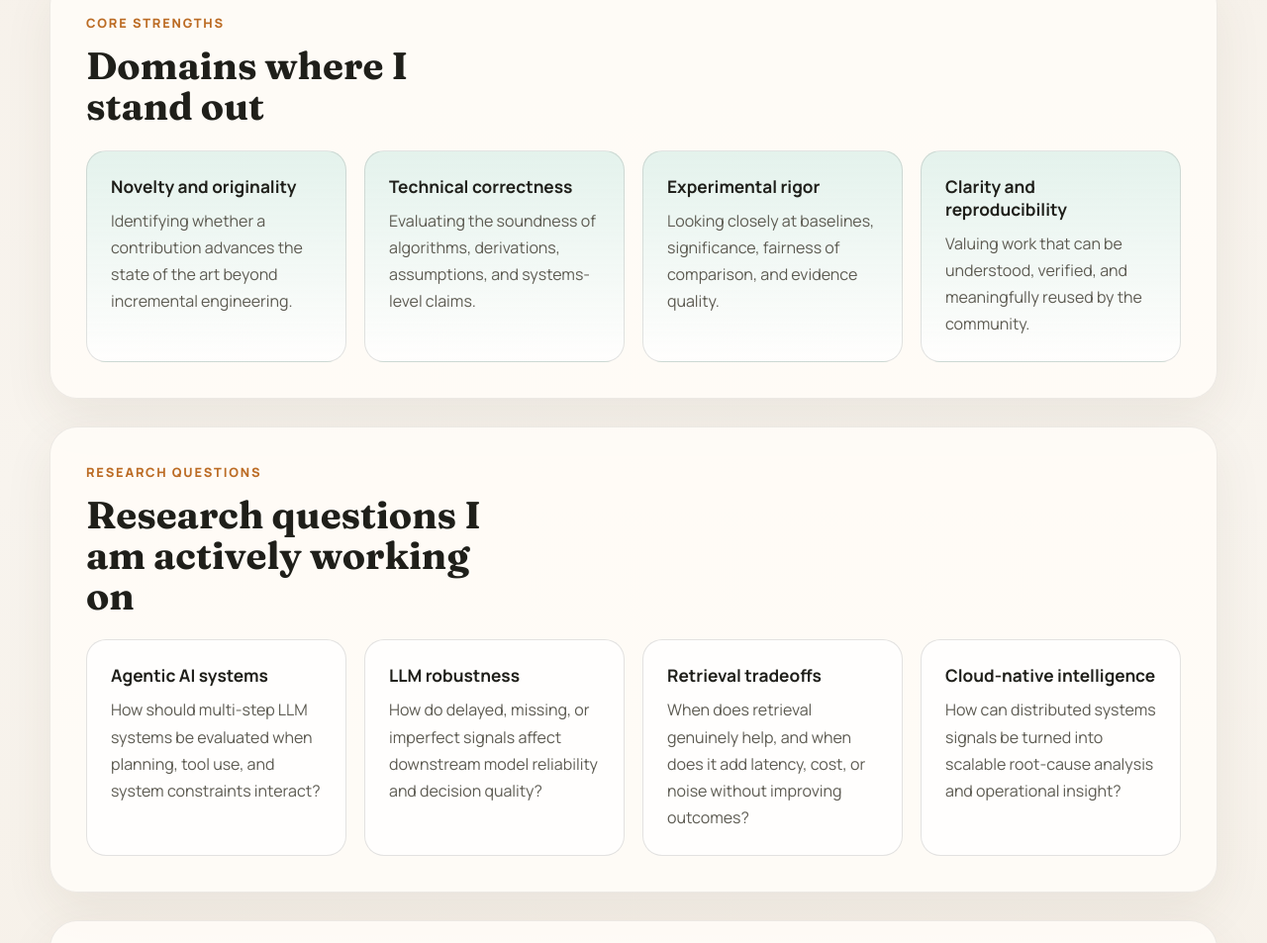
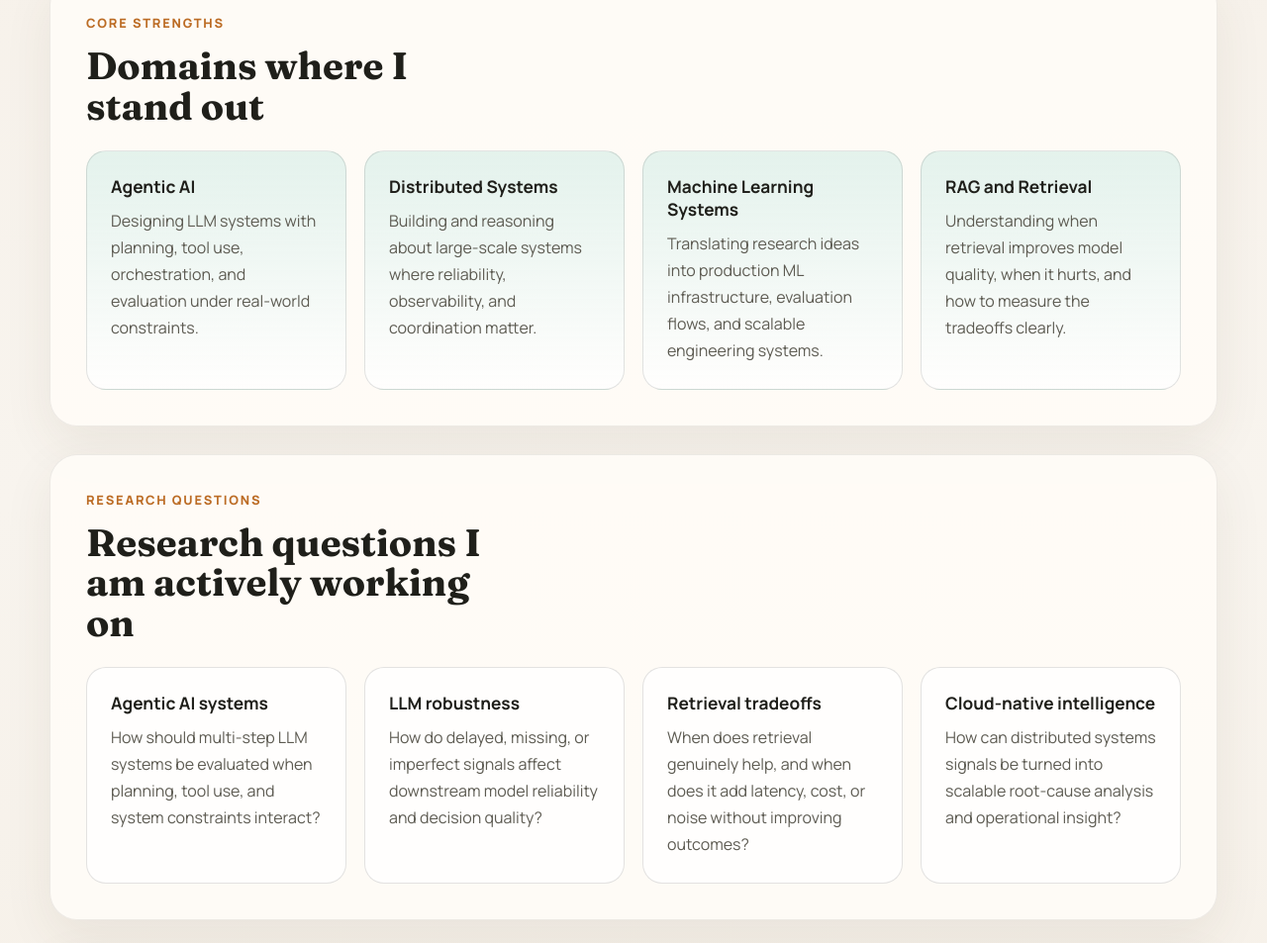
Before and after one commit to Haricharanpanjwani/Haricharanpanjwani.github.io, a plain HTML site: page index.html in a window 1280 px wide. Shown: the part 1554-2507 px from the top of the page at 99% size. Drawn offline with Linux system fonts and the light colour scheme.

Commit message:
Refocus strengths on technical domains

```diff
--- a/index.html
+++ b/index.html
@@ -119,20 +119,20 @@
           </div>
           <div class="cards four-up">
             <article class="card accent-card">
-              <h3>Novelty and originality</h3>
-              <p>Identifying whether a contribution advances the state of the art beyond incremental engineering.</p>
+              <h3>Agentic AI</h3>
+              <p>Designing LLM systems with planning, tool use, orchestration, and evaluation under real-world constraints.</p>
             </article>
             <article class="card accent-card">
-              <h3>Technical correctness</h3>
-              <p>Evaluating the soundness of algorithms, derivations, assumptions, and systems-level claims.</p>
+              <h3>Distributed Systems</h3>
+              <p>Building and reasoning about large-scale systems where reliability, observability, and coordination matter.</p>
             </article>
             <article class="card accent-card">
-              <h3>Experimental rigor</h3>
-              <p>Looking closely at baselines, significance, fairness of comparison, and evidence quality.</p>
+              <h3>Machine Learning Systems</h3>
+              <p>Translating research ideas into production ML infrastructure, evaluation flows, and scalable engineering systems.</p>
             </article>
             <article class="card accent-card">
-              <h3>Clarity and reproducibility</h3>
-              <p>Valuing work that can be understood, verified, and meaningfully reused by the community.</p>
+              <h3>RAG and Retrieval</h3>
+              <p>Understanding when retrieval improves model quality, when it hurts, and how to measure the tradeoffs clearly.</p>
             </article>
           </div>
         </section>
```
